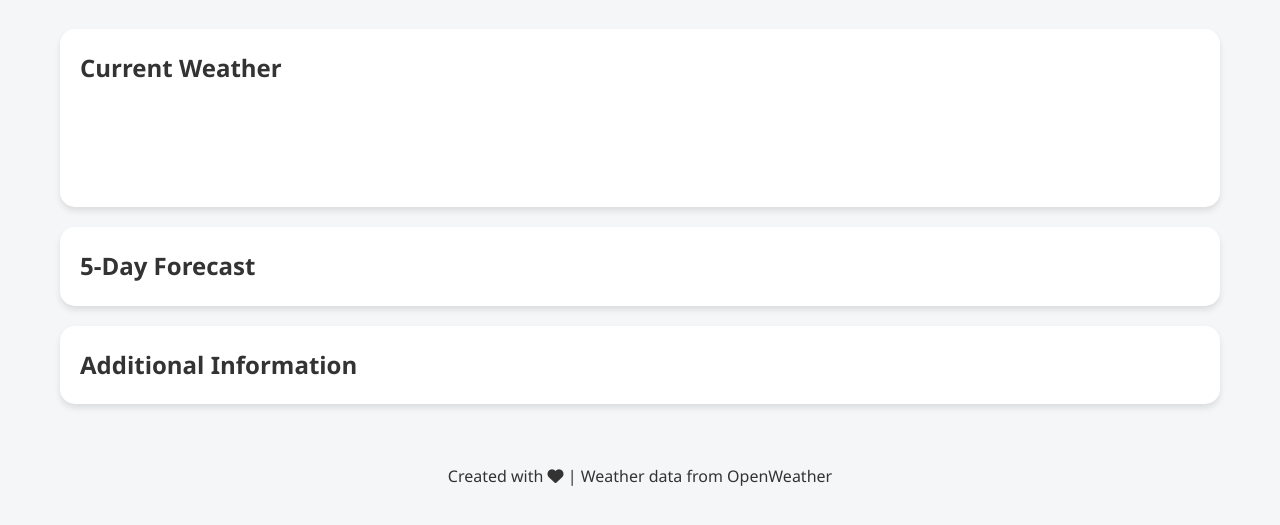
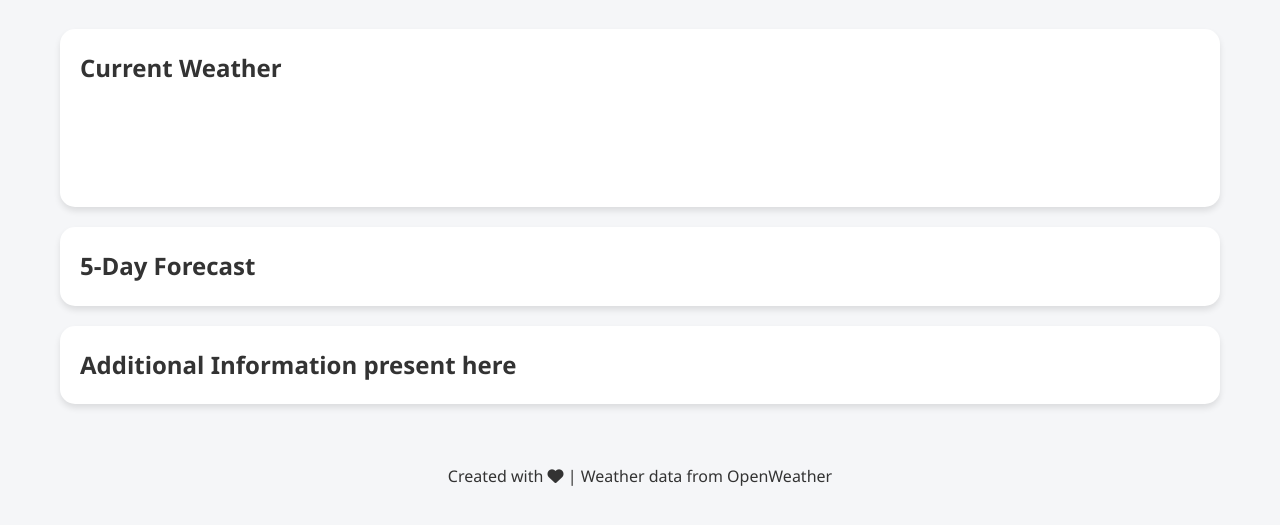
Before and after one commit to trivikramm/git-demo, a plain HTML site: page index.html in a window 1280 px wide. Shown: the part 145-670 px from the top of the page. Drawn offline with Linux system fonts and the light colour scheme.

Commit message:
added text

```diff
--- a/index.html
+++ b/index.html
@@ -46,7 +46,7 @@
                 <div id="forecast-details" class="forecast-container"></div>
             </section>
 <section id="additional-info" class="weather-card">
-    <h2>Additional Information</h2>
+    <h2>Additional Information present here</h2>
     <div class="additional-content">
     </div>
 </section>
```
